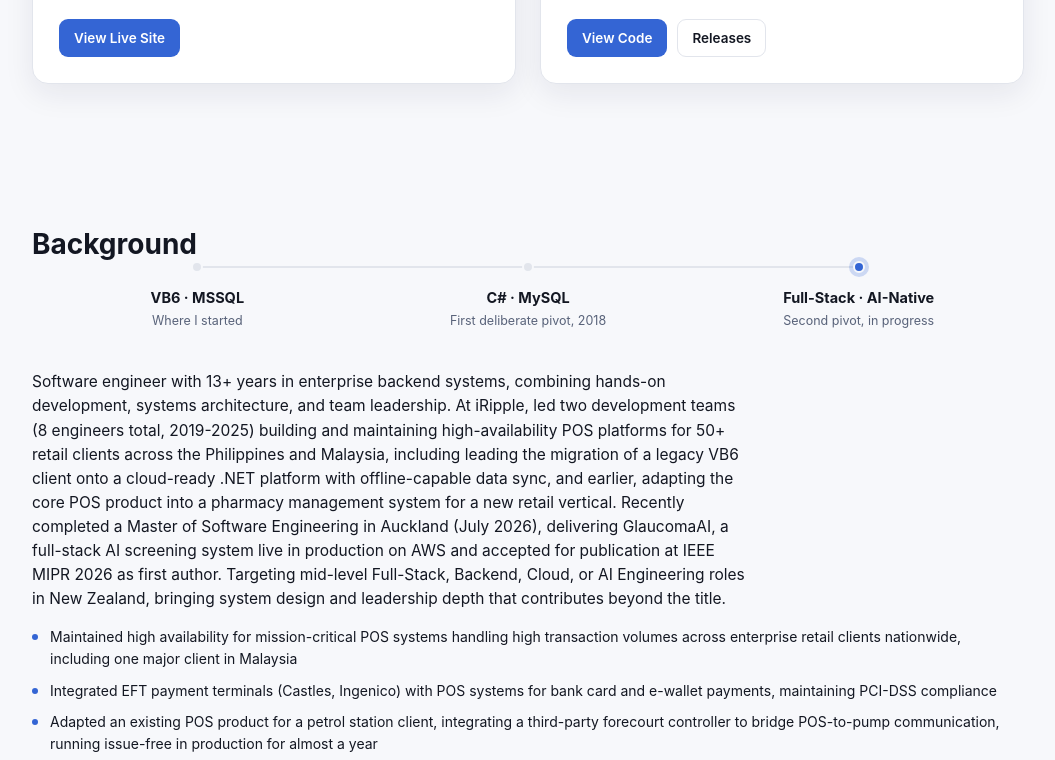
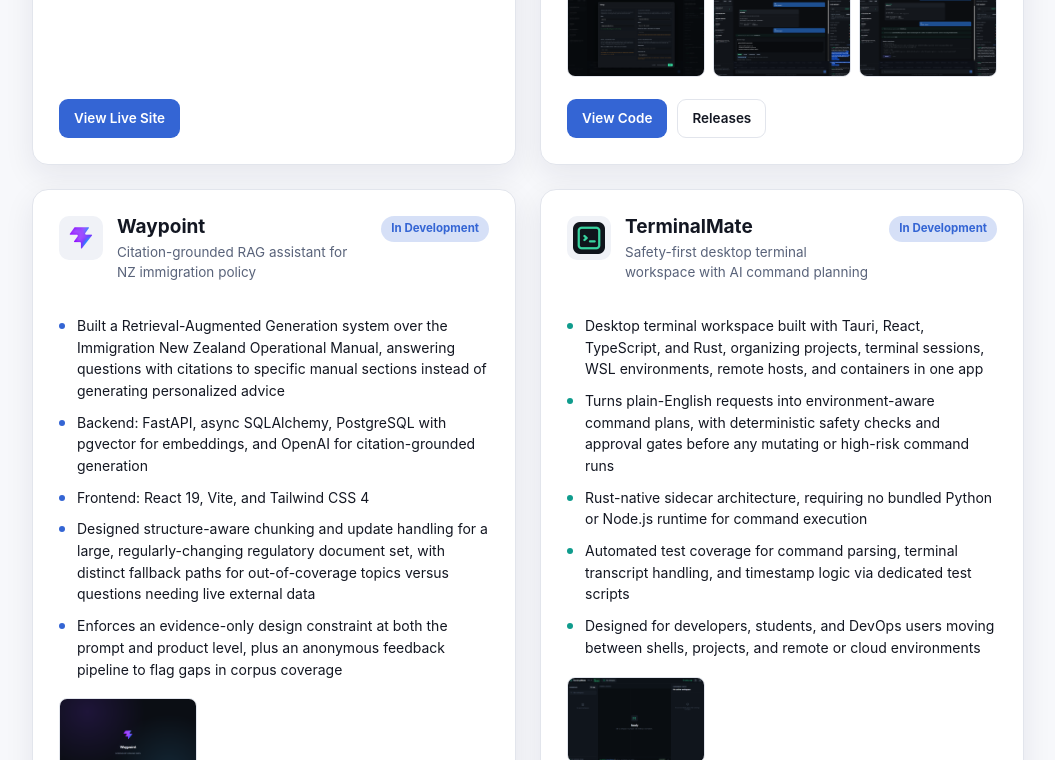
Before and after one commit to aperasmo/my-portfolio, a plain HTML site: page index.html in a window 1280 px wide. Shown: the part 2040-2800 px from the top of the page, without its empty margins (112-1167 px from the left). Drawn offline with Linux system fonts and the light colour scheme.

Commit message:
feat: update assets and interface for improved project presentation
- Added new icons for 'TerminalMate' and 'Waypoint' projects
- Introduced screenshots to showcase 'TerminalMate' and 'Waypoint' features
- Enhanced CSS to support new project interface styling
- Modified HTML structure to include TerminalMate and Waypoint project entries
- Updated JavaScript to build galleries for new projects

```diff
--- a/css/styles.css
+++ b/css/styles.css
@@ -248,6 +248,7 @@
   background: var(--accent);
 }
 .project-card[data-accent="gitassist"] .project-highlights li::before { background: var(--accent-2); }
+.project-card[data-accent="terminalmate"] .project-highlights li::before { background: var(--accent-2); }
 
 .project-gallery {
   display: grid;
--- a/index.html
+++ b/index.html
@@ -49,7 +49,7 @@
           </p>
           <p class="hero-sub">
             Master of Software Engineering graduate, targeting mid-level Full-Stack, Backend, Cloud, or AI Engineering roles.
-            <span class="loc">📍 Auckland, New Zealand</span>
+            <span class="loc">📍 Auckland, New Zealand · 🟢 NZ Work Visa, no sponsorship required</span>
           </p>
           <div class="hero-links">
             <a class="btn btn-primary" href="mailto:allanperasmo@gmail.com">Email me</a>
@@ -94,6 +94,7 @@
           <ul class="tag-list">
             <li>TensorFlow / Keras</li><li>CNN Ensembles</li><li>OpenCV</li>
             <li>Grad-CAM Explainability</li><li>LLM Integration</li>
+            <li>RAG Pipelines</li><li>pgvector / Vector Search</li>
             <li>Tauri</li><li>Rust</li>
           </ul>
         </div>
@@ -103,7 +104,7 @@
     <!-- ================= PROJECTS ================= -->
     <section id="projects" class="section">
       <h2 class="section-title">Featured Projects</h2>
-      <p class="section-sub">Two things I shipped, not prototyped.</p>
+      <p class="section-sub">Things I shipped, not prototyped.</p>
 
       <div class="projects-grid">
 
@@ -165,6 +166,58 @@
           </div>
         </article>
 
+        <!-- Waypoint -->
+        <article class="project-card" data-accent="waypoint">
+          <div class="project-head">
+            <img class="project-icon" src="assets/icons/waypoint-icon.png" alt="" />
+            <div>
+              <h3>Waypoint</h3>
+              <p class="project-tagline">Citation-grounded RAG assistant for NZ immigration policy</p>
+            </div>
+            <span class="badge badge-version">In Development</span>
+          </div>
+
+          <ul class="project-highlights">
+            <li>Built a Retrieval-Augmented Generation system over the Immigration New Zealand Operational Manual, answering questions with citations to specific manual sections instead of generating personalized advice</li>
+            <li>Backend: FastAPI, async SQLAlchemy, PostgreSQL with pgvector for embeddings, and OpenAI for citation-grounded generation</li>
+            <li>Frontend: React 19, Vite, and Tailwind CSS 4</li>
+            <li>Designed structure-aware chunking and update handling for a large, regularly-changing regulatory document set, with distinct fallback paths for out-of-coverage topics versus questions needing live external data</li>
+            <li>Enforces an evidence-only design constraint at both the prompt and product level, plus an anonymous feedback pipeline to flag gaps in corpus coverage</li>
+          </ul>
+
+          <div class="project-gallery" id="gallery-waypoint" hidden></div>
+
+          <div class="project-links">
+            <a class="btn btn-primary btn-sm" href="https://github.com/aperasmo/waypoint" target="_blank" rel="noopener">View Code</a>
+          </div>
+        </article>
+
+        <!-- TerminalMate -->
+        <article class="project-card" data-accent="terminalmate">
+          <div class="project-head">
+            <img class="project-icon" src="assets/icons/terminal-mate-icon.png" alt="" />
+            <div>
+              <h3>TerminalMate</h3>
+              <p class="project-tagline">Safety-first desktop terminal workspace with AI command planning</p>
+            </div>
+            <span class="badge badge-version">In Development</span>
+          </div>
+
+          <ul class="project-highlights">
+            <li>Desktop terminal workspace built with Tauri, React, TypeScript, and Rust, organizing projects, terminal sessions, WSL environments, remote hosts, and containers in one app</li>
+            <li>Turns plain-English requests into environment-aware command plans, with deterministic safety checks and approval gates before any mutating or high-risk command runs</li>
+            <li>Rust-native sidecar architecture, requiring no bundled Python or Node.js runtime for command execution</li>
+            <li>Automated test coverage for command parsing, terminal transcript handling, and timestamp logic via dedicated test scripts</li>
+            <li>Designed for developers, students, and DevOps users moving between shells, projects, and remote or cloud environments</li>
+          </ul>
+
+          <div class="project-gallery" id="gallery-terminal-mate" hidden></div>
+
+          <div class="project-links">
+            <a class="btn btn-primary btn-sm" href="https://github.com/aperasmo/terminal-mate" target="_blank" rel="noopener">View Code</a>
+          </div>
+        </article>
+
       </div>
     </section>
 
@@ -192,7 +245,7 @@
 
       <p class="background-copy">
         Software engineer with 13+ years in enterprise backend systems, combining hands-on development,
-        systems architecture, and team leadership. At iRipple, led two development teams (8 engineers total, 2019-2025)
+        systems architecture, and team leadership. At iRipple, led two development teams (8 engineers total, 2018-2025)
         building and maintaining high-availability POS platforms for 50+ retail clients across the Philippines and Malaysia,
         including leading the migration of a legacy VB6 client onto a cloud-ready .NET platform with offline-capable data sync,
         and earlier, adapting the core POS product into a pharmacy management system for a new retail vertical.
@@ -218,7 +271,7 @@
     <!-- ================= CONTACT ================= -->
     <section id="contact" class="section section-contact">
       <h2 class="section-title">Let's talk</h2>
-      <p class="section-sub">Open to mid-level Full-Stack, Backend, Cloud, and AI Engineering roles in New Zealand.</p>
+      <p class="section-sub">Open to mid-level Full-Stack, Backend, Cloud, and AI Engineering roles in New Zealand. Holds a New Zealand Post-Study Work Visa, full-time work rights, no employer sponsorship required.</p>
       <div class="contact-links">
         <a class="btn btn-primary" href="mailto:allanperasmo@gmail.com">allanperasmo@gmail.com</a>
         <a class="btn btn-ghost" href="tel:+64225426295">+64 22 542 6295</a>
--- a/js/main.js
+++ b/js/main.js
@@ -97,6 +97,8 @@
 
   buildGallery("gallery-glaucoma-ai", "glaucoma-ai");
   buildGallery("gallery-ai-git-assistant", "ai-git-assistant");
+  buildGallery("gallery-waypoint", "waypoint");
+  buildGallery("gallery-terminal-mate", "terminal-mate");
 
   /* ---------- Lightbox ---------- */
   var lightbox = document.getElementById("lightbox");
```
Also changed, not shown: assets/icons/terminal-mate-icon.png (added), assets/icons/waypoint-icon.png (added), assets/screenshots/terminal-mate/1.png (added), assets/screenshots/waypoint/1.png (added).
